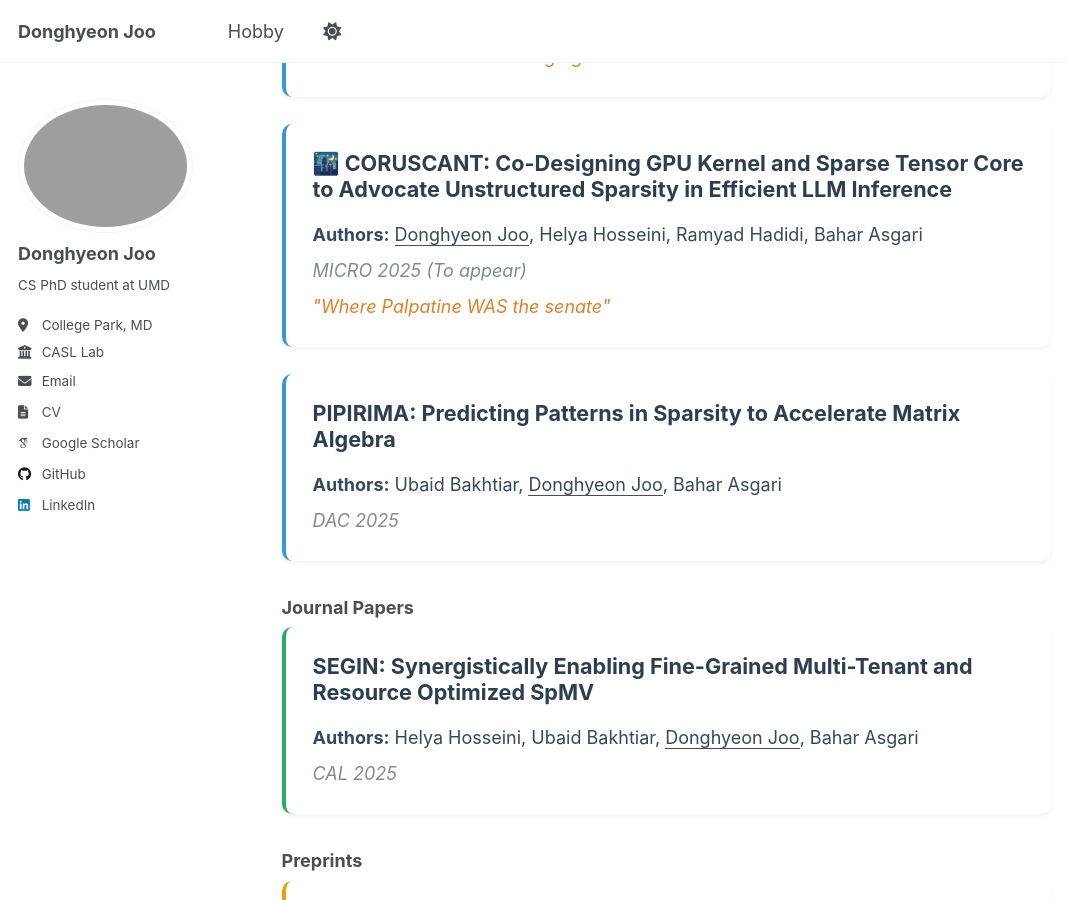
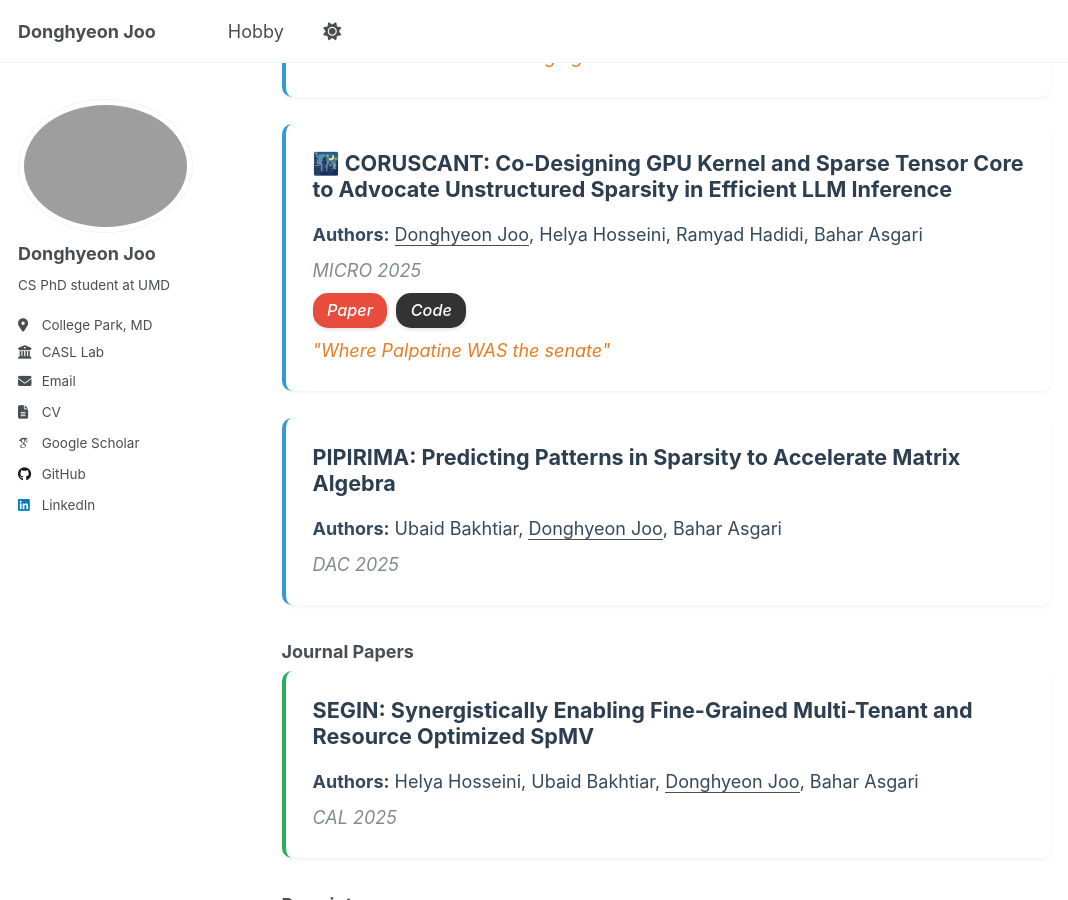
Before and after one commit to dhjoo98/dhjoo98.github.io, a Jekyll site: the page built from _pages/about.md, in a window 1280 px wide and 900 px high, scrolled down 1306 px. Shown: the whole window, without its empty margins (0-1068 px from the left). Built offline with Jekyll 4.4.1, drawn with Linux system fonts in a browser that asks for light colours; some web fonts are replaced; a script that is not in the unit is left out.

Commit message:
updated Coruscant

```diff
--- a/_pages/about.md
+++ b/_pages/about.md
@@ -62,7 +62,8 @@ redirect_from:
     <span style="color: #e74c3c;">🌃</span> <strong>CORUSCANT: Co-Designing GPU Kernel and Sparse Tensor Core to Advocate Unstructured Sparsity in Efficient LLM Inference</strong>
   </h4>
   <p style="margin-bottom: 0.5rem; color: var(--text-color, #34495e);"><strong>Authors:</strong> <u>Donghyeon Joo</u>, Helya Hosseini, Ramyad Hadidi, Bahar Asgari</p>
-  <p style="margin-bottom: 0.5rem; color: var(--text-muted, #7f8c8d);"><em>MICRO 2025 (To appear)</em></p>
+  <p style="margin-bottom: 0.5rem; color: var(--text-muted, #7f8c8d);"><em>MICRO 2025</em></p>
+    <p style="margin-bottom: 0.5rem; color: var(--text-muted, #7f8c8d);"><em><a href="https://dl.acm.org/doi/10.1145/3725843.3756065" style="display: inline-block; background: #e74c3c; color: white; padding: 0.3rem 0.8rem; border-radius: 15px; text-decoration: none; font-size: 0.9rem; font-weight: 500; box-shadow: 0 2px 4px rgba(0,0,0,0.1); transition: all 0.2s ease; margin-right: 0.5rem;">Paper</a><a href="https://github.com/dhjoo98/coruscant" style="display: inline-block; background: #333; color: white; padding: 0.3rem 0.8rem; border-radius: 15px; text-decoration: none; font-size: 0.9rem; font-weight: 500; box-shadow: 0 2px 4px rgba(0,0,0,0.1); transition: all 0.2s ease;">Code</a></em></p>
   <p style="margin: 0; font-style: italic; color: #e67e22;">"Where Palpatine WAS the senate"</p>
 </div>
 
```
